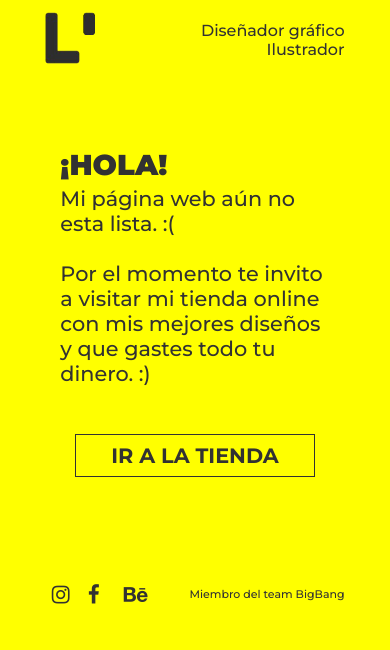
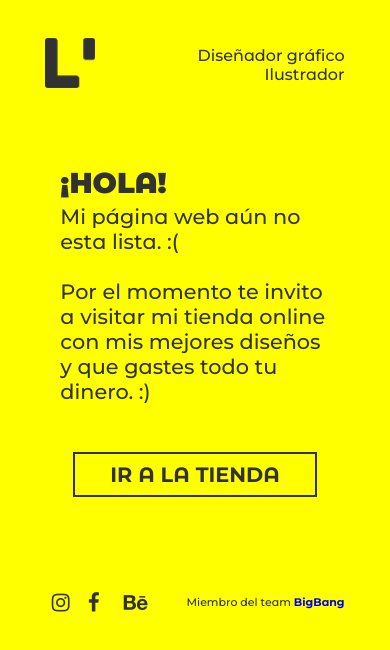
Before and after one commit to Herald-Flores/Landing-Liches, a plain HTML site: page index.html in a window 390 px wide. Drawn offline with Linux system fonts and the light colour scheme.

Commit message:
ultimas mejoras

```diff
--- a/index.html
+++ b/index.html
@@ -16,30 +16,30 @@
 
         <div class="menu">
             <div class="content-img">
-                <img src="recursos/img/logo-liche.png" alt="Liches" class="logo">
+                <img src="recursos/img/Liches logo-03.png" alt="Liches" class="logo">
             </div>
 
             <div class="content-contact">
                 <p class="txt-contacto">
-                    Diseñador gráfico <br>
-                    Ilustrador
+                    Diseñ<span class="letra_a">a</span>dor gr<span class="letra_a">á</span>fico<br>
+                    Ilustr<span class="letra_a">a</span>dor
                 </p>
             </div>
         </div>
 
 
         <div class="contenido">
-            <h1 class="main-title">¡HOLA!</h1>
+            <h1 class="main-title">¡HOL<span class="letra_a">A</span>!</h1>
             <p class="txt-mensaje">
-                Mi página web aún no esta lista. :(
+                Mi p<span class="letra_a">á</span>gin<span class="letra_a">a</span> web <span class="letra_a">a</span>ún no est<span class="letra_a">a</span> list<span class="letra_a">a</span>. :(
 
                 <br><br>
-                Por el momento te invito a visitar mi tienda online con mis mejores diseños
-                y que gastes todo tu dinero. :)
+                Por el momento te invito <span class="letra_a">a</span> visit<span class="letra_a">a</span>r mi tiend<span class="letra_a">a</span> online con mis mejores diseños
+                y que g<span class="letra_a">a</span>stes todo tu dinero. :)
             </p>
 
             <a href="" class="btn-tienda">
-                IR A LA TIENDA
+                IR <span class="letra_a">A</span> L<span class="letra_a">A</span> TIEND<span class="letra_a">A</span>
             </a>
         </div>
 
@@ -47,19 +47,19 @@
         <div class="footer">
             <div class="content-social">
                 <div class="btn-social">
-                    <a href="" target="_black"><span class="fa fa-instagram icon"></span></a>
+                    <a href="https://www.instagram.com/liches.ni/" target="_black"><span class="fa fa-instagram icon"></span></a>
                 </div>
                 <div class="btn-social">
-                    <a href="" target="_black"><span class="fa fa-facebook icon"></span></a>
+                    <a href="https://www.facebook.com/liches.ni/" target="_black"><span class="fa fa-facebook icon"></span></a>
                 </div>
                 <div class="btn-social">
-                    <a href="" target="_black"><span class="fa fa-behance icon"></span></a>
+                    <a href="https://www.behance.net/lichesart752a" target="_black"><span class="fa fa-behance icon"></span></a>
                 </div>
             </div>
 
             <div class="content-text-footer">
                 <p>
-                    Miembro del team BigBang
+                    Miembro del te<span class="letra_a">a</span>m <a href="https://bigbang.studio/#!/"><b>BigB<span class="letra_a">a</span>ng</b></a>
                 </p>
             </div>
         </div>
--- a/recursos/css/style.css
+++ b/recursos/css/style.css
@@ -1,9 +1,21 @@
 @import url('https://fonts.googleapis.com/css?family=Montserrat:100,100i,200,200i,300,300i,400,400i,500,500i,600,600i,700,700i,800,800i,900,900i');
 
+@import url('https://fonts.googleapis.com/css?family=Montserrat+Alternates:100,100i,200,200i,300,300i,400,400i,500,500i,600,600i,700,700i,800,800i,900,900i');
+
 body{
-    background: #ffff00;
+    background: #FFFF00;
+    /*font-family: 'Montserrat Alternates', sans-serif;*/
     font-family: 'Montserrat', sans-serif;
     color: #323232;
+}
+a{
+    text-decoration: none;
+}
+a:hover{
+    font-weight: 900;
+}
+.letra_a{
+    font-family: 'Montserrat Alternates', sans-serif;
 }
 .container {
     width: 80%;
@@ -13,7 +25,7 @@ body{
     display: flex;
     flex-wrap: wrap;
     align-items: center;
-    height: 80px;
+    height: 130px;
     justify-content: center;
     margin-top: -.5rem;
 }
@@ -36,7 +48,7 @@ body{
     display: flex;
     flex-wrap: wrap;
     align-items: center;
-    height: 380px;
+    height: 330px;
     margin: 3rem 0;
     justify-content: center;
 }
@@ -54,7 +66,7 @@ body{
     width: 100%;
 }
 .btn-tienda{
-    border: 1px solid #323232;
+    border: 2px solid #323232;
     color: #323232;
     font-size: 1.3em;
     font-weight: 700;
@@ -117,7 +129,7 @@ body{
         display: flex;
         flex-wrap: wrap;
         align-items: center;
-        height: 486px;
+        height: 430px;
         margin: 3rem 0;
         justify-content: center;
     }
@@ -129,7 +141,7 @@ body{
     }
 
     .contenido {
-        height: 725px;
+        height: 690px;
     }
     .txt-mensaje {
         padding: 0 3rem;
@@ -169,8 +181,8 @@ body{
     .contenido {
         display: flex;
         flex-wrap: wrap;
-        height: 350px;
-        margin: 3rem 0;
+        height: 340px;
+        margin: 1rem 0;
         justify-content: center;
         align-content: start;
     }
@@ -193,7 +205,7 @@ body{
     }
 
     .content-social {
-        width: 43%;
+        width: 42%;
     }
     .btn-social {
         margin: 0rem;
@@ -206,7 +218,7 @@ body{
         color: #323232;
     }
     .content-text-footer {
-        width: 57%;
+        width: 58%;
         font-size: 11px;
     }
 
```
Also changed, not shown: recursos/img/Liches logo-03.png (added), recursos/img/logo-liche.png (deleted).
